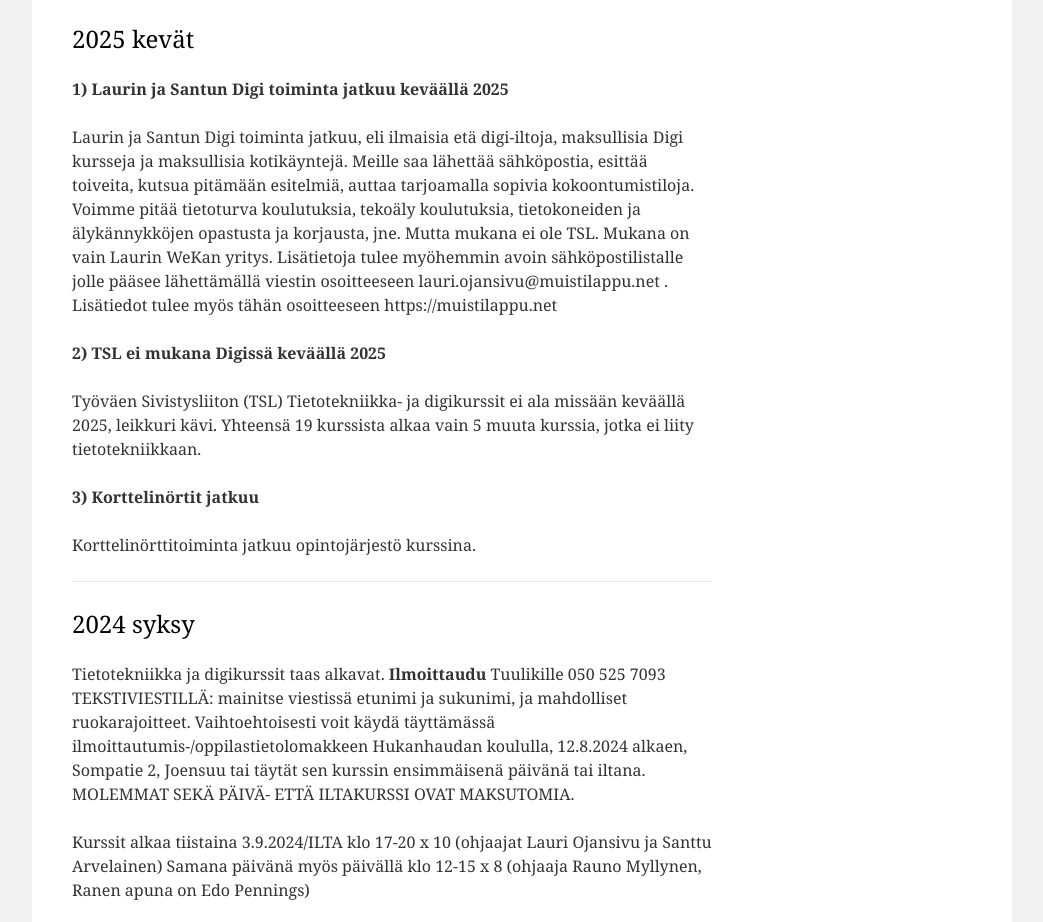
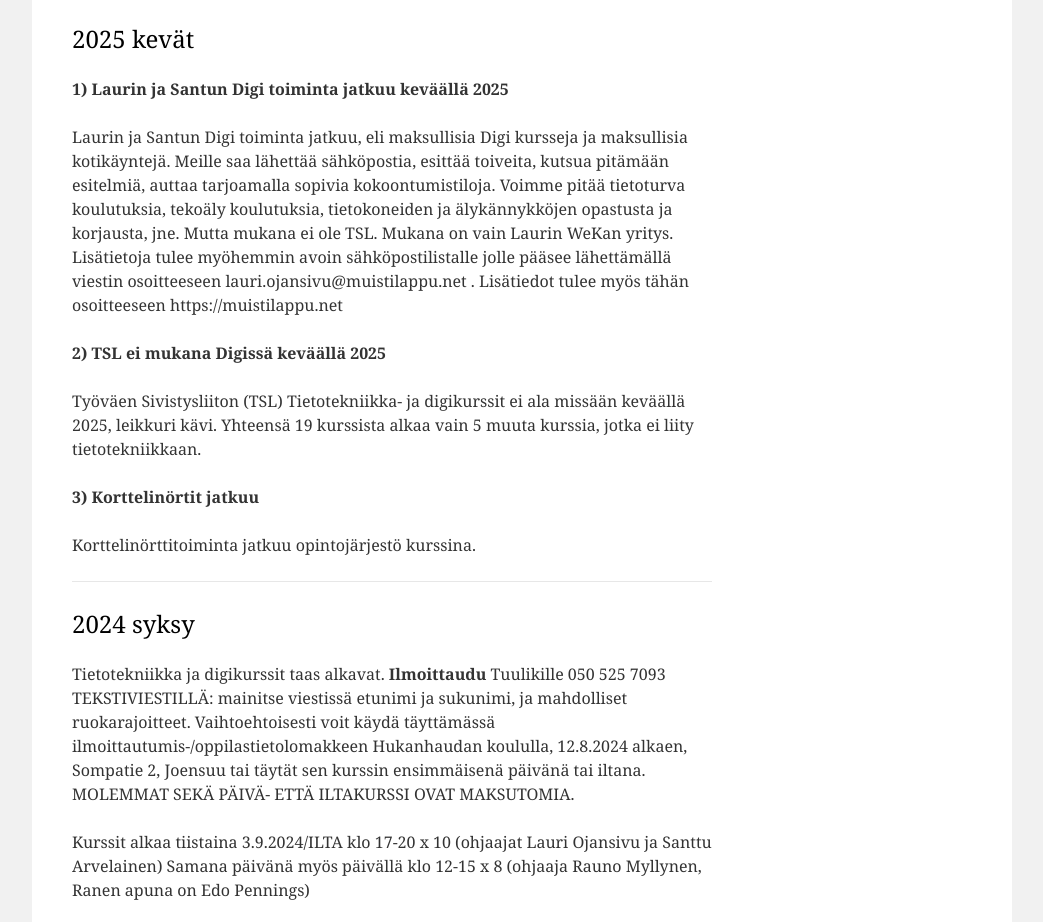
Before and after one commit to xet7/xet7.org, a plain HTML site: page avoin/index.html in a window 1280 px wide. Shown: the part 1063-1985 px from the top of the page, without its empty margins (118-1161 px from the left). Drawn offline with Linux system fonts and the light colour scheme; a script that the page names is missing.

Commit message:
Updates.

```diff
--- a/avoin/index.html
+++ b/avoin/index.html
@@ -103,7 +103,7 @@
 
 <p><b>1) Laurin ja Santun Digi toiminta jatkuu keväällä 2025</b></p>
 
-<p>Laurin ja Santun Digi toiminta jatkuu, eli ilmaisia etä digi-iltoja,
+<p>Laurin ja Santun Digi toiminta jatkuu, eli
 maksullisia Digi kursseja ja maksullisia kotikäyntejä.
 Meille saa lähettää sähköpostia, esittää toiveita,
 kutsua pitämään esitelmiä, auttaa tarjoamalla sopivia
```
